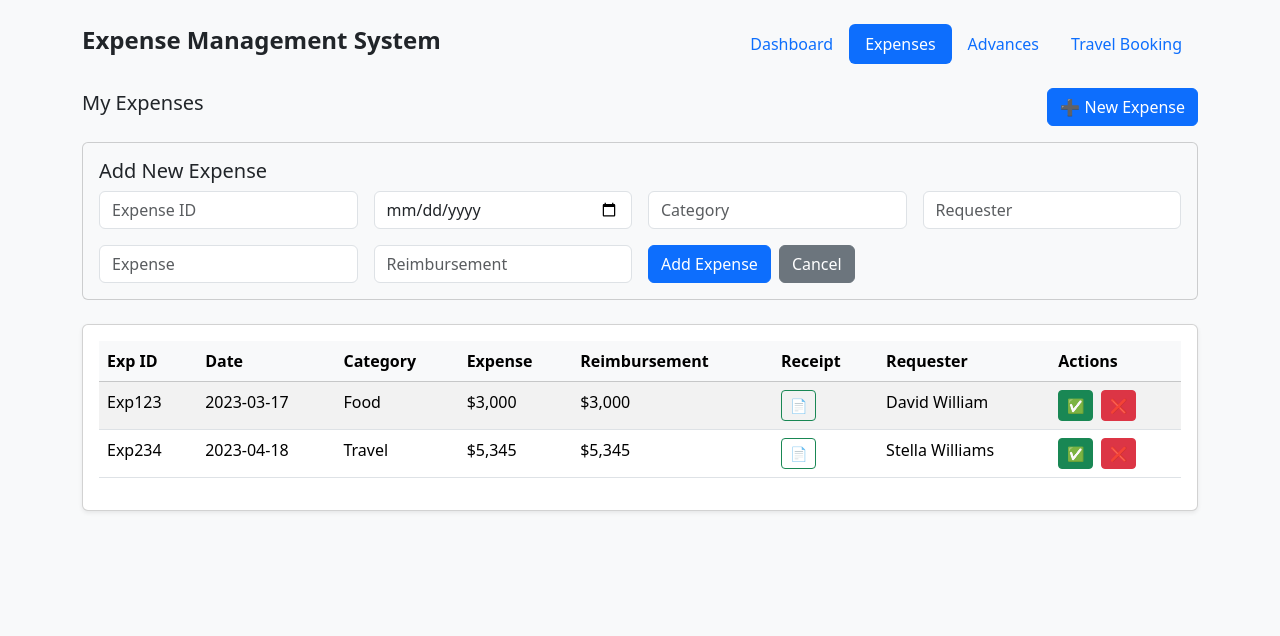
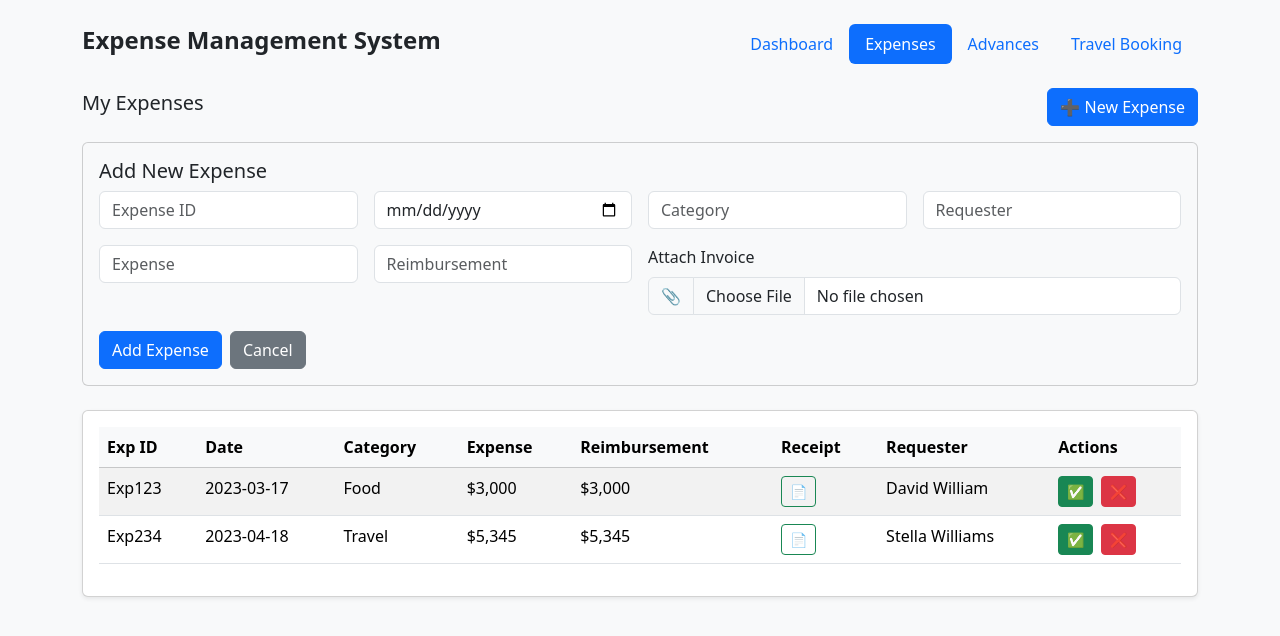
Before and after one commit to DianaFarhat/ExpenseDemo, a React (Vite) app in the folder frontend/: page / in a window 1280 px wide. Both pictures are taken after a click on the button "➕ New Expense". Shown: the top 636 px of the page. Built offline with nearby package versions, Linux system fonts and the light colour scheme.

Commit message:
Add Expense

```diff
--- a/frontend/src/components/AddExpenseForm.jsx
+++ b/frontend/src/components/AddExpenseForm.jsx
@@ -1,4 +1,3 @@
-// src/components/AddExpenseForm.jsx
 import React, { useState } from "react";
 
 export default function AddExpenseForm({ onAdd, onCancel }) {
@@ -11,85 +10,83 @@ export default function AddExpenseForm({ onAdd, onCancel }) {
     requester: "",
   });
 
+  const [file, setFile] = useState(null); // 👈 for invoice file
+
   const handleChange = (e) => {
     setForm({ ...form, [e.target.name]: e.target.value });
   };
 
-  const handleSubmit = (e) => {
+  const handleFileChange = (e) => {
+    setFile(e.target.files[0]);
+  };
+
+  const handleSubmit = async (e) => {
     e.preventDefault();
-    onAdd({ ...form, amount: +form.amount, reimbursement: +form.reimbursement });
+
+    const formData = new FormData();
+    Object.entries(form).forEach(([key, value]) => {
+      formData.append(key, value);
+    });
+    formData.append("invoice", file); // 👈 include the file
+
+    try {
+      const res = await fetch("http://localhost:5000/api/expenses", {
+        method: "POST",
+        body: formData,
+      });
+      const data = await res.json();
+      onAdd(data); // update UI with newly added expense
+    } catch (err) {
+      alert("Error uploading expense.");
+    }
   };
 
   return (
     <div className="card card-body bg-light mb-4">
       <h5>Add New Expense</h5>
-      <form onSubmit={handleSubmit} className="row g-3">
+      <form onSubmit={handleSubmit} className="row g-3" encType="multipart/form-data">
         <div className="col-md-3">
-          <input
-            type="text"
-            className="form-control"
-            name="id"
-            placeholder="Expense ID"
-            onChange={handleChange}
-            required
-          />
+          <input type="text" className="form-control" name="id" placeholder="Expense ID" onChange={handleChange} required />
         </div>
         <div className="col-md-3">
-          <input
-            type="date"
-            className="form-control"
-            name="date"
-            onChange={handleChange}
-            required
-          />
+          <input type="date" className="form-control" name="date" onChange={handleChange} required />
         </div>
         <div className="col-md-3">
-          <input
-            type="text"
-            className="form-control"
-            name="category"
-            placeholder="Category"
-            onChange={handleChange}
-            required
-          />
+          <input type="text" className="form-control" name="category" placeholder="Category" onChange={handleChange} required />
         </div>
         <div className="col-md-3">
-          <input
-            type="text"
-            className="form-control"
-            name="requester"
-            placeholder="Requester"
-            onChange={handleChange}
-            required
-          />
+          <input type="text" className="form-control" name="requester" placeholder="Requester" onChange={handleChange} required />
         </div>
         <div className="col-md-3">
-          <input
-            type="number"
-            className="form-control"
-            name="amount"
-            placeholder="Expense"
-            onChange={handleChange}
-            required
-          />
+          <input type="number" className="form-control" name="amount" placeholder="Expense" onChange={handleChange} required />
         </div>
         <div className="col-md-3">
-          <input
-            type="number"
-            className="form-control"
-            name="reimbursement"
-            placeholder="Reimbursement"
-            onChange={handleChange}
-            required
-          />
+          <input type="number" className="form-control" name="reimbursement" placeholder="Reimbursement" onChange={handleChange} required />
         </div>
+        <div className="col-md-6">
+            <label className="form-label">Attach Invoice</label>
+            <div className="input-group">
+                <span className="input-group-text">
+                📎
+                </span>
+                <input
+                type="file"
+                className="form-control"
+                accept=".pdf,image/*"
+                onChange={handleFileChange}
+                required
+                />
+            </div>
+            {file && (
+                <small className="text-success mt-1 d-block">
+                Selected: {file.name}
+                </small>
+            )}
+            </div>
+
         <div className="col-md-6 d-flex gap-2">
-          <button type="submit" className="btn btn-primary">
-            Add Expense
-          </button>
-          <button type="button" className="btn btn-secondary" onClick={onCancel}>
-            Cancel
-          </button>
+          <button type="submit" className="btn btn-primary">Add Expense</button>
+          <button type="button" className="btn btn-secondary" onClick={onCancel}>Cancel</button>
         </div>
       </form>
     </div>
```
